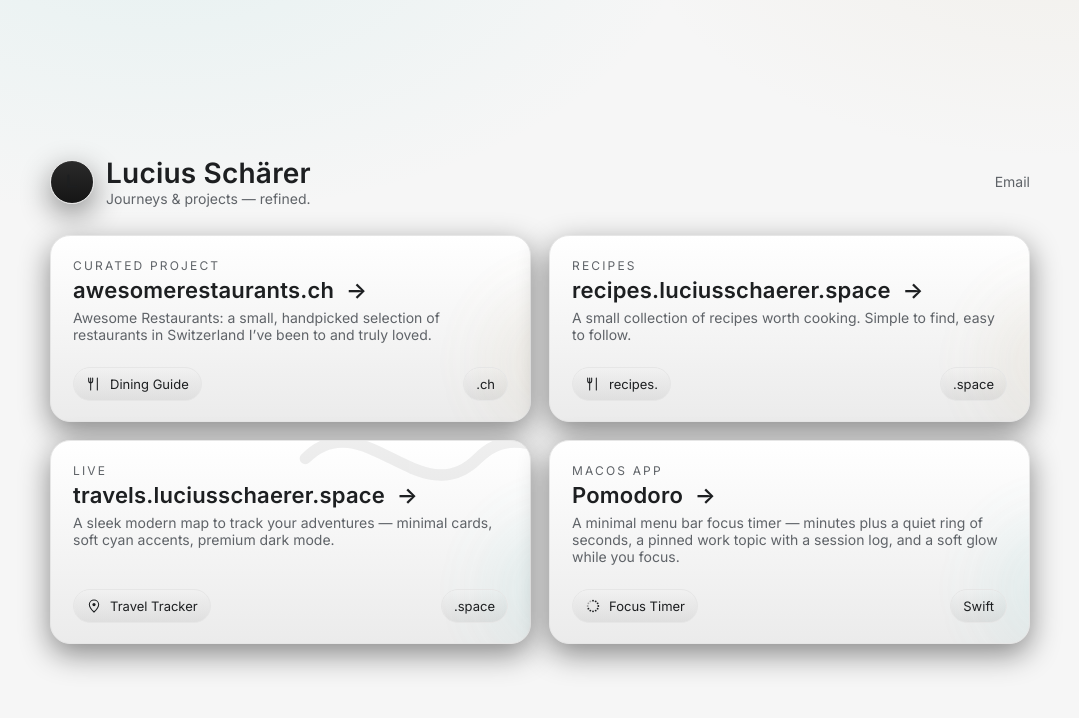
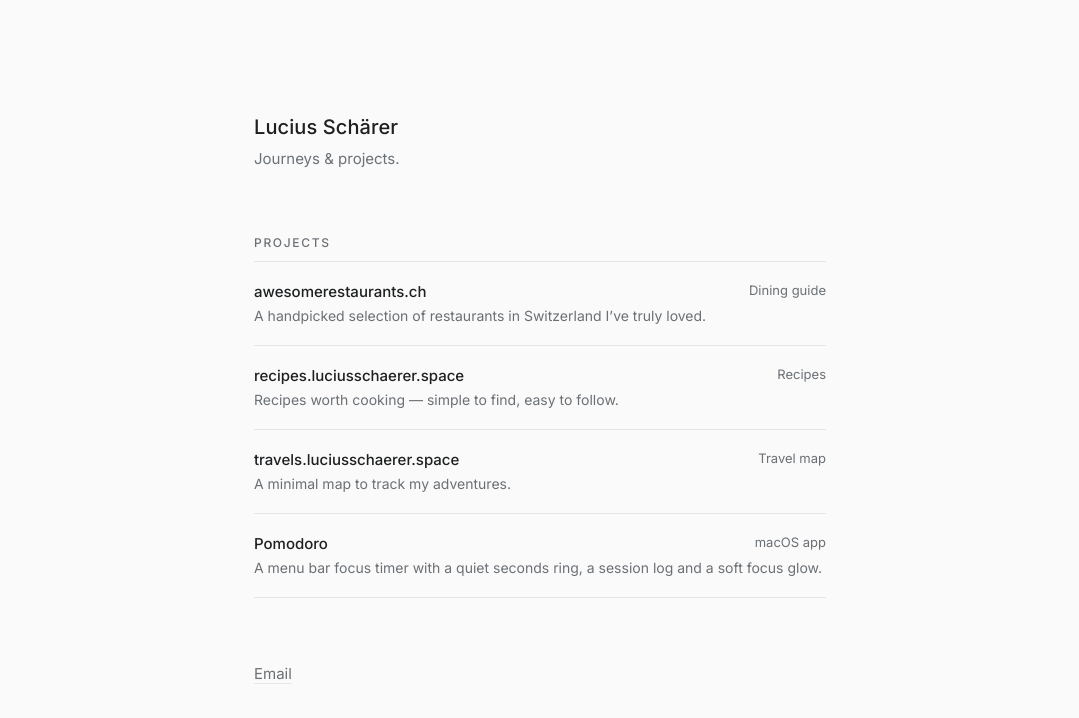
Before and after one commit to lschaer/.space, a plain HTML site: page index.html in a window 1280 px wide. Shown: the whole page, without its empty margins (100-1179 px from the left). Drawn offline with Linux system fonts and the light colour scheme.

Commit message:
Redesign as a minimal project list
Co-Authored-By: Claude Opus 5.5 <noreply@anthropic.com>

```diff
--- a/index.html
+++ b/index.html
@@ -3,178 +3,115 @@
 <head>
   <meta charset="utf-8" />
   <meta name="viewport" content="width=device-width, initial-scale=1" />
-  <title>Lucius – Links</title>
-  <meta name="description" content="Sleek, modern link hub for Lucius Schärer" />
+  <title>Lucius Schärer</title>
+  <meta name="description" content="Projects by Lucius Schärer" />
   <link rel="preconnect" href="https://fonts.googleapis.com">
   <link rel="preconnect" href="https://fonts.gstatic.com" crossorigin>
-  <link href="https://fonts.googleapis.com/css2?family=Inter:wght@300;400;500;600;700&display=swap" rel="stylesheet">
+  <link href="https://fonts.googleapis.com/css2?family=Inter:wght@400;500&display=swap" rel="stylesheet">
   <style>
     :root{
-      --bg: #121212;           /* deep charcoal */
-      --bg-soft: #1c1c1c;      /* panels */
-      --text: #e6e6e6;         /* primary text */
-      --muted: #9aa0a6;        /* secondary text */
-      --accent: #5CC7C7;       /* soft cyan */
-      --accent-2: #BFA76F;     /* muted gold (optional) */
-      --border: #242424;       /* subtle borders */
-      --ring: #2d3a3a;         /* focus ring */
-      --radius: 20px;
-      --shadow: 0 10px 30px rgba(0,0,0,.45), inset 0 1px 0 rgba(255,255,255,.03);
+      --bg: #111111;
+      --text: #e8e8e8;
+      --muted: #8a8f94;
+      --line: #232323;
+      --accent: #5CC7C7;
     }
     @media (prefers-color-scheme: light){
-      :root{ --bg:#f6f6f6; --bg-soft:#ffffff; --text:#1d1f21; --muted:#5f6368; --border:#e6e6e6; --ring:#bfe7e7; }
-      body{ background: radial-gradient(1000px 600px at 10% 0%, #e9f5f5 0%, transparent 45%),
-                     radial-gradient(800px 500px at 90% 10%, #f4efe5 0%, transparent 40%), var(--bg); }
+      :root{ --bg:#fafafa; --text:#1d1f21; --muted:#6b7075; --line:#e6e6e6; --accent:#2f9a9a; }
     }
     *{ box-sizing: border-box; }
-    html,body{ height:100%; }
     body{
-      margin:0; font-family: Inter, system-ui, -apple-system, Segoe UI, Roboto, Helvetica, Arial, sans-serif;
+      margin: 0;
+      background: var(--bg);
       color: var(--text);
-      background:
-        radial-gradient(900px 500px at 20% -10%, rgba(92,199,199,.10), transparent 60%),
-        radial-gradient(700px 400px at 90% -10%, rgba(191,167,111,.08), transparent 60%),
-        var(--bg);
-      display:flex; align-items:center; justify-content:center; padding: 40px 20px;
+      font: 400 15px/1.55 Inter, system-ui, -apple-system, Segoe UI, Roboto, Helvetica, Arial, sans-serif;
+      -webkit-font-smoothing: antialiased;
     }
-    .wrap{ width:100%; max-width: 980px; }
-    header{ display:flex; align-items:center; justify-content:space-between; gap:16px; margin-bottom: 28px; }
-    .brand{ display:flex; align-items:center; gap:12px; }
-    .avatar{ width:44px; height:44px; border-radius:50%; background: linear-gradient(180deg, #2a2a2a, #151515); border:1px solid var(--border); box-shadow: var(--shadow); display:grid; place-items:center; }
-    .avatar svg{ width:22px; height:22px; opacity:.9; }
-    h1{ font-size: clamp(22px, 3vw, 28px); margin:0; letter-spacing:.2px; font-weight:600; }
-    .tagline{ color: var(--muted); font-size: 14px; }
+    main{ max-width: 620px; margin: 0 auto; padding: 14vh 24px 10vh; }
 
-    .grid{ display:grid; grid-template-columns: repeat(2, minmax(0,1fr)); gap:18px; }
-    @media (max-width: 720px){ .grid{ grid-template-columns: 1fr; } }
+    header{ margin-bottom: 64px; }
+    h1{ font-size: 20px; font-weight: 500; margin: 0; letter-spacing: .1px; }
+    .tagline{ color: var(--muted); margin: 4px 0 0; }
 
-    .card{
-      position:relative; overflow:hidden; border-radius: var(--radius); background: linear-gradient(180deg, rgba(255,255,255,.02), rgba(0,0,0,.08)), var(--bg-soft);
-      border:1px solid var(--border);
-      box-shadow: var(--shadow);
-      padding: 22px 22px 20px; min-height: 150px; display:flex; flex-direction:column; justify-content:space-between; gap:16px;
-      transition: transform .3s ease, border-color .3s ease, box-shadow .3s ease; text-decoration:none; color:inherit;
-      isolation:isolate;
+    h2{ font-size: 12px; font-weight: 500; color: var(--muted); letter-spacing: .14em;
+        text-transform: uppercase; margin: 0 0 8px; }
+
+    ul{ list-style: none; margin: 0; padding: 0; }
+    li{ border-top: 1px solid var(--line); }
+    li:last-child{ border-bottom: 1px solid var(--line); }
+
+    .row{
+      display: grid; grid-template-columns: 1fr auto; column-gap: 16px; row-gap: 2px;
+      padding: 18px 0; color: inherit; text-decoration: none;
     }
-    .card:hover{ transform: translateY(-3px); border-color: #2f3c3c; box-shadow: 0 16px 40px rgba(0,0,0,.55), inset 0 1px 0 rgba(255,255,255,.04); }
-    .card:focus-visible{ outline: none; box-shadow: 0 0 0 4px var(--ring); border-color: var(--accent); }
+    .name{ font-weight: 500; }
+    .name::after{
+      content: "↗"; display: inline-block; margin-left: 6px; color: var(--accent);
+      opacity: 0; transform: translate(-3px, 2px); transition: opacity .2s ease, transform .2s ease;
+    }
+    .kind{ color: var(--muted); font-size: 13px; align-self: baseline; white-space: nowrap; }
+    .desc{ grid-column: 1 / -1; color: var(--muted); font-size: 14px; }
 
-    .eyebrow{ color: var(--muted); font-size:12px; letter-spacing:.18em; text-transform:uppercase; }
+    /* Small screens: one column, label below the description, no hover arrow. */
+    @media (max-width: 480px){
+      .row{ grid-template-columns: 1fr; }
+      .kind{ order: 1; font-size: 12px; margin-top: 4px; }
+      .name{ overflow-wrap: anywhere; }
+      .name::after{ display: none; }
+    }
 
-    .title{ font-weight: 600; font-size: clamp(18px, 2.2vw, 22px); letter-spacing:.2px; margin: 4px 0 0; }
+    .row:hover .name::after, .row:focus-visible .name::after{ opacity: 1; transform: translate(0, 0); }
+    .row:focus-visible{ outline: 2px solid var(--accent); outline-offset: 4px; border-radius: 4px; }
 
-    .desc{ color: var(--muted); font-size: 14px; margin: 6px 0 0; }
-
-    .footer{ display:flex; align-items:center; justify-content:space-between; gap:12px; margin-top: 8px; }
-    .chip{ display:inline-flex; align-items:center; gap:8px; padding:8px 12px; border-radius: 999px; border:1px solid var(--border); background: linear-gradient(180deg, rgba(255,255,255,.03), rgba(0,0,0,.06)); font-size:13px; }
-    .chip svg{ width:16px; height:16px; }
-
-    /* subtle accent flares */
-    .card::after{
-      content:""; position:absolute; inset:auto -30% -30% auto; width: 60%; aspect-ratio:1/1; border-radius:50%;
-      background: radial-gradient(closest-side, rgba(92,199,199,.20), transparent 70%);
-      filter: blur(26px); opacity:.7; z-index:-1; transform: translate(10%, 10%);
-    }
-    .card.gold::after{ background: radial-gradient(closest-side, rgba(191,167,111,.20), transparent 70%); }
-
-    /* tiny arrows */
-    .arrow{ margin-left: 6px; transition: transform .25s ease; }
-    .card:hover .arrow{ transform: translateX(3px); }
-
-    /* footer links */
-    .links{ display:flex; gap:14px; }
-    .links a{ color: var(--muted); text-decoration:none; font-size:14px; border-bottom:1px dashed transparent; }
-    .links a:hover{ color: var(--text); border-color: var(--accent); }
-
-    /* map-ish background motif for the travel card */
-    .map-motif{ position:absolute; inset:-20% -10% auto auto; width:60%; opacity:.07; pointer-events:none; }
+    footer{ margin-top: 64px; }
+    footer a{ color: var(--muted); text-decoration: none; border-bottom: 1px solid var(--line); }
+    footer a:hover{ color: var(--text); border-color: var(--accent); }
   </style>
 </head>
 <body>
-  <main class="wrap" role="main">
+  <main>
     <header>
-      <div class="brand" aria-label="Site header">
-        <div class="avatar" aria-hidden="true">
-          <!-- simple L monogram -->
-          <svg viewBox="0 0 24 24" fill="none" xmlns="http://www.w3.org/2000/svg"><path d="M8 5v12h9" stroke="currentColor" stroke-width="2.2" stroke-linecap="round"/></svg>
-        </div>
-        <div>
-          <h1>Lucius Schärer</h1>
-          <div class="tagline">Journeys & projects — refined.</div>
-        </div>
-      </div>
-      <div class="links" aria-label="Auxiliary links">
-        <a href="mailto:contact@luciusschaerer.space">Email</a>
-      </div>
+      <h1>Lucius Schärer</h1>
+      <p class="tagline">Journeys &amp; projects.</p>
     </header>
 
-    <section class="grid" aria-label="Featured links">
-      <!-- Awesome Restaurants -->
-      <a class="card gold" href="https://awesomerestaurants.ch" target="_blank" rel="noopener" aria-label="Open awesomerestaurants.ch in a new tab">
-        <div>
-          <div class="eyebrow">Curated Project</div>
-          <div class="title">awesomerestaurants.ch <span class="arrow" aria-hidden="true">→</span></div>
-          <p class="desc">Awesome Restaurants: a small, handpicked selection of restaurants in Switzerland I’ve been to and truly loved.</p>
-        </div>
-        <div class="footer">
-          <span class="chip" aria-hidden="true">
-            <!-- fork & knife icon -->
-            <svg viewBox="0 0 24 24" fill="none" xmlns="http://www.w3.org/2000/svg"><path d="M7 3v7m0 0v11M7 10a3 3 0 0 0 3-3V3M7 10a3 3 0 0 1-3-3V3M17 3v9m0 0v9" stroke="currentColor" stroke-width="1.6" stroke-linecap="round"/></svg>
-            Dining Guide
-          </span>
-          <span class="chip" aria-hidden="true">.ch</span>
-        </div>
-      </a>
-      <!-- Recipes -->
-      <a class="card gold" href="https://recipes.luciusschaerer.space" target="_blank" rel="noopener" aria-label="Open awesomerestaurants.ch in a new tab">
-        <div>
-          <div class="eyebrow">Recipes</div>
-          <div class="title">recipes.luciusschaerer.space <span class="arrow" aria-hidden="true">→</span></div>
-          <p class="desc">A small collection of recipes worth cooking. Simple to find, easy to follow.</p>
-        </div>
-        <div class="footer">
-          <span class="chip" aria-hidden="true">
-            <!-- fork & knife icon -->
-            <svg viewBox="0 0 24 24" fill="none" xmlns="http://www.w3.org/2000/svg"><path d="M7 3v7m0 0v11M7 10a3 3 0 0 0 3-3V3M7 10a3 3 0 0 1-3-3V3M17 3v9m0 0v9" stroke="currentColor" stroke-width="1.6" stroke-linecap="round"/></svg>
-            recipes.
-          </span>
-          <span class="chip" aria-hidden="true">.space</span>
-        </div>
-      </a>
-      <!-- Travel Tracker -->
-      <a class="card" href="https://travels.luciusschaerer.space" target="_blank" rel="noopener" aria-label="Open travels.luciusschaerer.space in a new tab">
-        <svg class="map-motif" viewBox="0 0 200 120" xmlns="http://www.w3.org/2000/svg"><path d="M10 40c20-20 40-10 60 0s40 20 60 0 40-10 60 0" fill="none" stroke="currentColor" stroke-width="8" stroke-linecap="round"/></svg>
-        <div>
-          <div class="eyebrow">Live</div>
-          <div class="title">travels.luciusschaerer.space <span class="arrow" aria-hidden="true">→</span></div>
-          <p class="desc">A sleek modern map to track your adventures — minimal cards, soft cyan accents, premium dark mode.</p>
-        </div>
-        <div class="footer">
-          <span class="chip" aria-hidden="true">
-            <!-- map pin icon -->
-            <svg viewBox="0 0 24 24" fill="none" xmlns="http://www.w3.org/2000/svg"><path d="M12 21s7-6.2 7-11.2A7 7 0 0 0 12 3a7 7 0 0 0-7 6.8C5 14.8 12 21 12 21Z" stroke="currentColor" stroke-width="1.6"/><circle cx="12" cy="9.8" r="2.4" fill="currentColor"/></svg>
-            Travel Tracker
-          </span>
-          <span class="chip" aria-hidden="true">.space</span>
-        </div>
-      </a>
-      <!-- Pomodoro -->
-      <a class="card" href="https://github.com/lschaer/pomodoro" target="_blank" rel="noopener" aria-label="Open the Pomodoro app on GitHub in a new tab">
-        <div>
-          <div class="eyebrow">macOS App</div>
-          <div class="title">Pomodoro <span class="arrow" aria-hidden="true">→</span></div>
-          <p class="desc">A minimal menu bar focus timer — minutes plus a quiet ring of seconds, a pinned work topic with a session log, and a soft glow while you focus.</p>
-        </div>
-        <div class="footer">
-          <span class="chip" aria-hidden="true">
-            <!-- 12-dot seconds ring, like the app icon -->
-            <svg viewBox="0 0 24 24" xmlns="http://www.w3.org/2000/svg" fill="currentColor"><circle cx="12" cy="4" r="1.4"/><circle cx="16" cy="5.07" r="1.4"/><circle cx="18.93" cy="8" r="1.4"/><circle cx="20" cy="12" r="1.4"/><circle cx="18.93" cy="16" r="1.4"/><circle cx="16" cy="18.93" r="1.4"/><circle cx="12" cy="20" r="1.4"/><circle cx="8" cy="18.93" r="1.4"/><circle cx="5.07" cy="16" r="1.4"/><circle cx="4" cy="12" r="1.4" opacity=".35"/><circle cx="5.07" cy="8" r="1.4" opacity=".35"/><circle cx="8" cy="5.07" r="1.4" opacity=".35"/></svg>
-            Focus Timer
-          </span>
-          <span class="chip" aria-hidden="true">Swift</span>
-        </div>
-      </a>
+    <section aria-labelledby="projects">
+      <h2 id="projects">Projects</h2>
+      <ul>
+        <li>
+          <a class="row" href="https://awesomerestaurants.ch" target="_blank" rel="noopener">
+            <span class="name">awesomerestaurants.ch</span>
+            <span class="kind">Dining guide</span>
+            <span class="desc">A handpicked selection of restaurants in Switzerland I’ve truly loved.</span>
+          </a>
+        </li>
+        <li>
+          <a class="row" href="https://recipes.luciusschaerer.space" target="_blank" rel="noopener">
+            <span class="name">recipes.luciusschaerer.space</span>
+            <span class="kind">Recipes</span>
+            <span class="desc">Recipes worth cooking — simple to find, easy to follow.</span>
+          </a>
+        </li>
+        <li>
+          <a class="row" href="https://travels.luciusschaerer.space" target="_blank" rel="noopener">
+            <span class="name">travels.luciusschaerer.space</span>
+            <span class="kind">Travel map</span>
+            <span class="desc">A minimal map to track my adventures.</span>
+          </a>
+        </li>
+        <li>
+          <a class="row" href="https://github.com/lschaer/pomodoro" target="_blank" rel="noopener">
+            <span class="name">Pomodoro</span>
+            <span class="kind">macOS app</span>
+            <span class="desc">A menu bar focus timer with a quiet seconds ring, a session log and a soft focus glow.</span>
+          </a>
+        </li>
+      </ul>
     </section>
+
+    <footer>
+      <a href="mailto:contact@luciusschaerer.space">Email</a>
+    </footer>
   </main>
 </body>
 </html>
```
